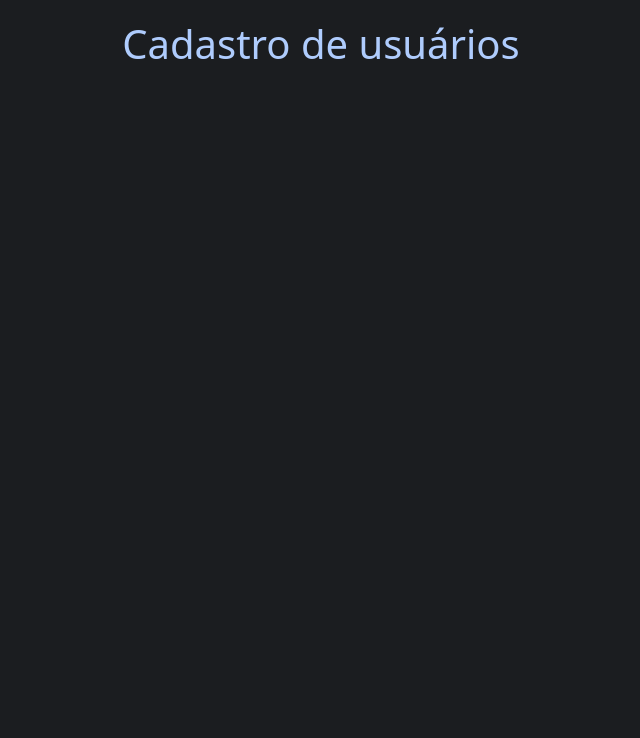
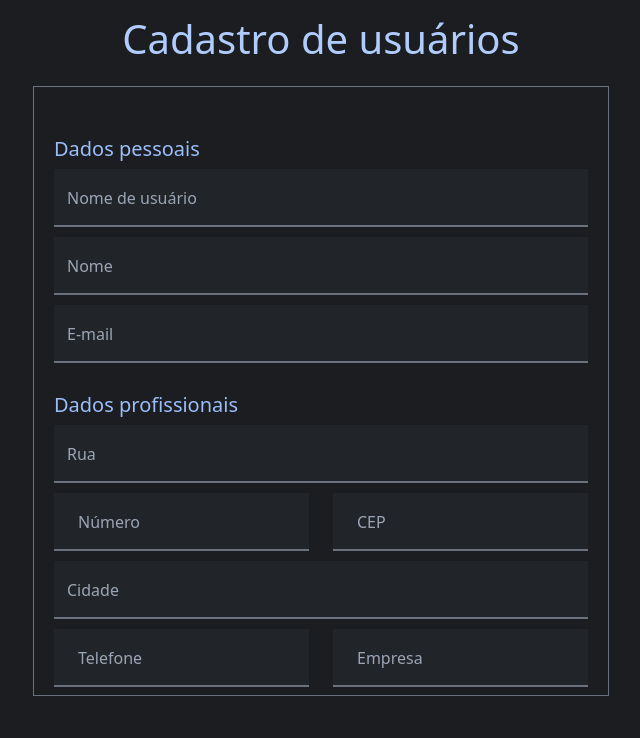
Before and after one commit to szlima/crud-usuarios, a React app: page / in a window 1280 px wide. Shown: the whole page, without its empty margins (319-959 px from the left). Built offline with nearby package versions, Linux system fonts and the light colour scheme.

Commit message:
Criação do componente FichaCadastro

```diff
--- a/src/Principal.js
+++ b/src/Principal.js
@@ -3,6 +3,7 @@ import React from 'react';
 import './css/Principal.css';
 
 import Cabecalho from './componentes/Cabecalho';
+import FichaCadastro from './componentes/FichaCadastro';
 
 function Principal() {
 
@@ -10,6 +11,10 @@ function Principal() {
     return (
         <React.Fragment>
             <Cabecalho />
+
+            <main>
+                <FichaCadastro />
+            </main>
         </React.Fragment>
     );
 }
--- /dev/null
+++ b/src/componentes/FichaCadastro.js
@@ -0,0 +1,66 @@
+import React from 'react';
+
+import '../css/FichaCadastro.css';
+
+function FichaCadastro(){
+
+    return (
+        <form>
+            <h5>Dados pessoais</h5>
+
+            <div className='form-floating'>
+                <input type='text' placeholder='Nome de usuário' name='usuario' className='form-control bg-dark text-light'/>
+                <label htmlFor='usuario'>Nome de usuário</label>
+            </div>
+
+            <div className='form-floating'>
+                <input type='text' placeholder='Nome' name='nome' className='form-control bg-dark text-light'/>
+                <label htmlFor='nome' className='form-label'>Nome</label>
+            </div>
+
+            <div className='form-floating'>
+                <input type='text' placeholder='E-mail' name='email' className='form-control bg-dark text-light'/>
+                <label htmlFor='email' className='form-label'>E-mail</label>
+            </div>
+
+            <h5>Dados profissionais</h5>
+
+            <div className='form-floating'>
+                <input type='text' placeholder='Rua' name='rua' className='form-control bg-dark text-light'/>
+                <label htmlFor='rua' className='form-label'>Rua</label>
+            </div>
+
+            <div className='row'>
+                <div className='col form-floating'>
+                    <input type='text' placeholder='Número' name='numero' className='form-control bg-dark text-light'/>
+                    <label htmlFor='numero' className='form-label'>Número</label>
+                </div>
+                <div className='col form-floating'>
+                    <input type='text' placeholder='CEP' name='cep' className='form-control bg-dark text-light'/>
+                    <label htmlFor='cep' className='form-label'>CEP</label>
+                </div>
+            </div>
+
+            <div className='form-floating'>
+                <input type='text' placeholder='Cidade' name='cidade' className='form-control bg-dark text-light'/>
+                <label htmlFor='cidade' className='form-label'>Cidade</label>
+            </div>
+
+            <div className='row'>
+                <div className='col form-floating'>
+                    <input type='text' placeholder='Telefone' name='telefone' className='form-control bg-dark text-light'/>
+                    <label htmlFor='telefone' className='form-label'>Telefone</label>
+                </div>
+                <div className='col form-floating'>
+                    <input type='text' placeholder='Empresa' name='empresa' className='form-control bg-dark text-light'/>
+                    <label htmlFor='empresa' className='form-label'>Empresa</label>
+                </div>
+            </div>
+
+            <input type='button' value='Cadastrar' className='btn btn-primary form-control'/>
+
+        </form>
+    );
+}
+
+export default FichaCadastro;
--- a/src/css/Cabecalho.css
+++ b/src/css/Cabecalho.css
@@ -1,5 +1,5 @@
 header{
     text-align: center;
-    padding: 20px;
+    padding: 15px;
     color: rgb(175, 204, 253);
 }
--- /dev/null
+++ b/src/css/FichaCadastro.css
@@ -0,0 +1,30 @@
+form{
+    border: 1px solid rgb(107, 114, 126);
+
+    padding: 20px;
+
+    height: 100%;
+    overflow: scroll;
+}
+
+form input[type=text]{
+    margin-bottom: 10px;
+    border-radius: 0;
+    border: none;
+    border-bottom: 2px solid rgb(107, 114, 126);
+}
+
+form input:focus {
+    border: none;
+}
+
+.col .form-label{
+    padding-left: 35px;
+}
+
+
+
+h5{
+    margin-top: 30px;
+    color: rgb(155, 190, 250);
+}
--- a/src/css/Principal.css
+++ b/src/css/Principal.css
@@ -0,0 +1,8 @@
+main {
+    display: flex;
+    justify-content: center;
+    height: 80%;
+    overflow: scroll;
+
+    padding: 0 30px 30px 30px;
+}
--- a/src/css/index.css
+++ b/src/css/index.css
@@ -1,4 +1,4 @@
-body {
+body{
   margin: 0;
   padding: 0;
   box-sizing: border-box;
@@ -6,3 +6,8 @@ body {
   background-color: rgb(27, 29, 32);
   color: rgb(156, 165, 182);
 }
+
+#root{
+  height: 100vh;
+  overflow: scroll;
+}
```
Also changed, not shown: src/index.js (line endings or trailing spaces). Lines whose indentation alone changed are shown as unchanged.
